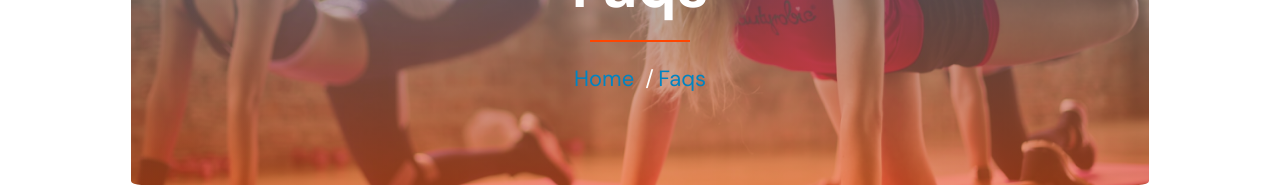
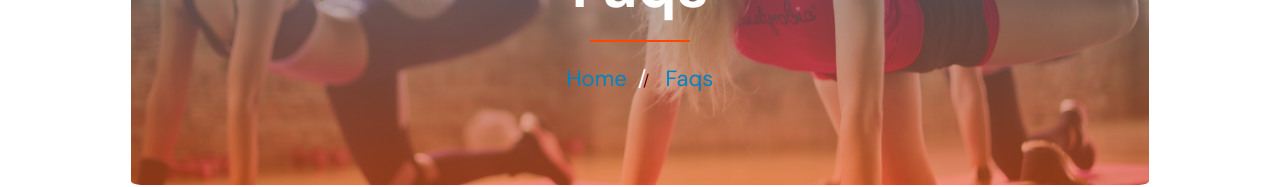
Before and after one commit to KARTIKPAUL/JBigDeal, a React (Vite) app: page /faqs in a window 1280 px wide. Shown: the part 312-499 px from the top of the page. Built offline with nearby package versions, Linux system fonts and the light colour scheme.

Commit message:
initially complete

```diff
--- a/src/scenes/PageHeader/PageHeader.tsx
+++ b/src/scenes/PageHeader/PageHeader.tsx
@@ -16,7 +16,7 @@ const PageHeader: React.FC<PageHeaderProps> = ({ title, path, name }) => {
             <h2>{title}</h2>
           </div>
           <div className="col-12">
-            <a href="/">Home</a>
+            <a href="/">Home</a> <span> / </span>
             <a href={path}>{name}</a>
           </div>
         </div>
```
